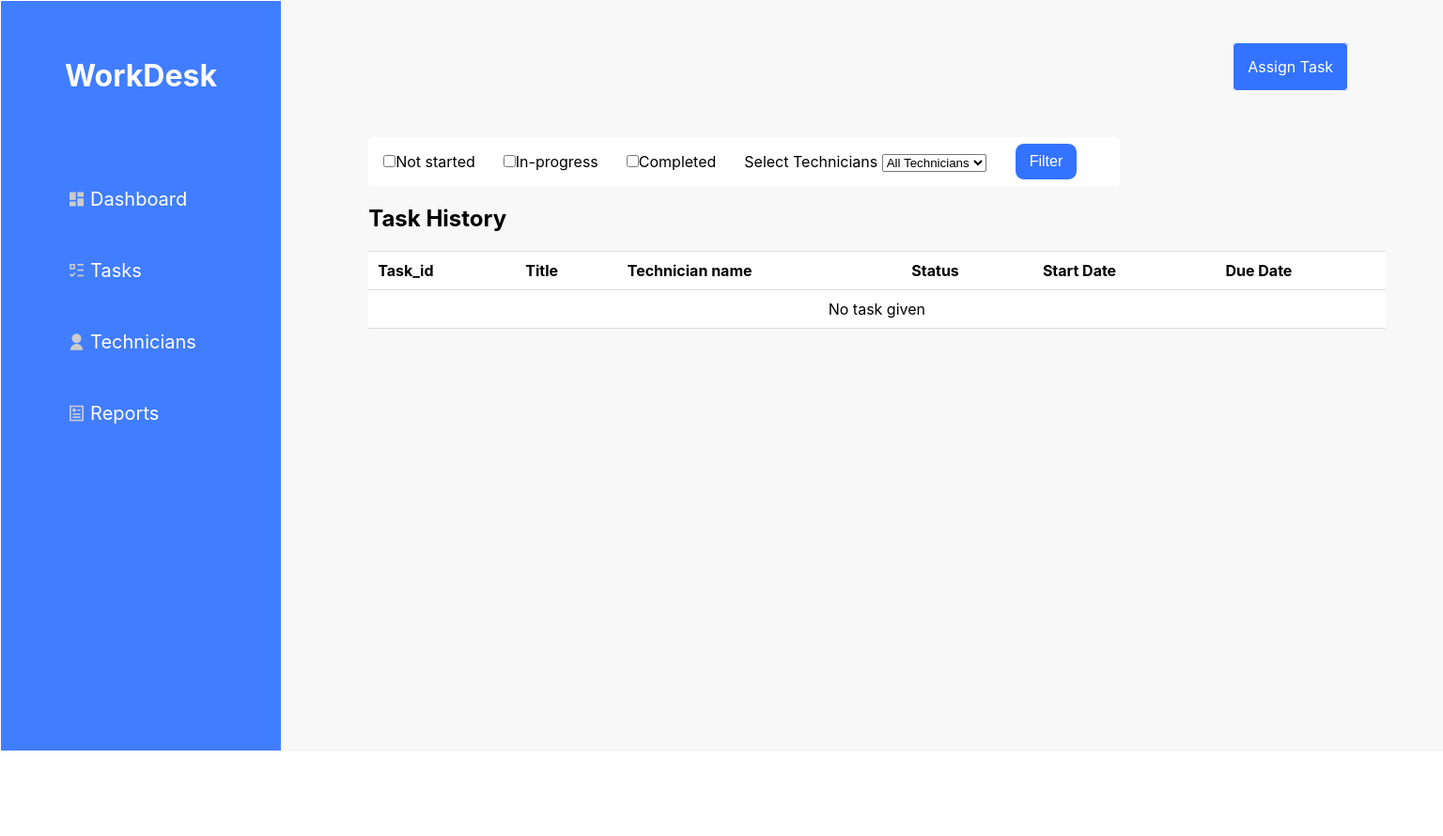
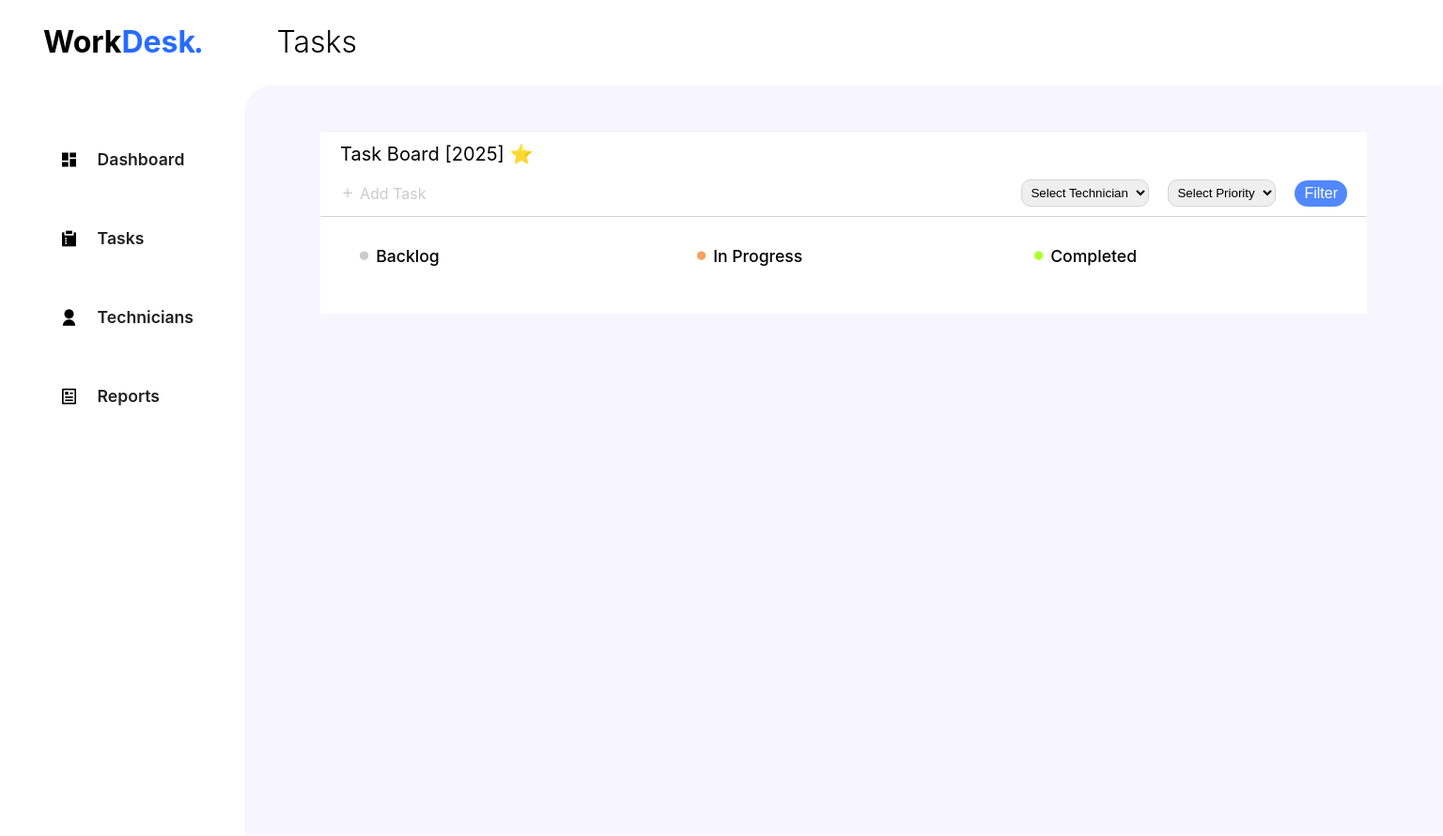
Before and after one commit to emmanuelmingo/WorkDesK, a Django app: template Frontend/templates/task.html in a window 1536 px wide. Shown: the whole page at 94% size. Before the commit the page ends 799 px from the top, so only its background shows below. Run offline with Django 5.2, Linux system fonts and the light colour scheme; the template is opened without the code that fills it, so the values that code supplies are empty.

Commit message:
Updated Designs for the Task Page

```diff
--- a/Frontend/assets/css/style.css
+++ b/Frontend/assets/css/style.css
@@ -9,157 +9,8 @@
 
 
 
-/* Dashboard Page */
-@media screen and (min-width:1115px) {
-    .dashboard-body {
-    font-family: 'Inter', sans-serif;
-    background-color: rgb(248, 248, 248);
-    display: flex;
-    gap: 2%;
-    flex-wrap: wrap;
-    align-content: start;
-    }
-    .item:nth-child(1) {
-    width: 100%;
-    height: 5%;
-    }
-
-    .item:nth-child(2) {
-    width: 30%;
-    height: 75%;
-    }
-
-    .item:nth-child(3) {
-    flex-grow: 1;
-    height: 75%;
-    }
-
-    /* HEADER STYLES */
-    .header{
-        height: 70px;
-        left: 0;
-        right: 0;
-        width: 100%;
-        display: flex;
-        align-items: center;
-        padding-left: 3%;
-        background-color: #417dff;
-
-    }
-    .header img{
-        width: 50px;
-    }
-    .header h2{
-        color: white;
-    }
-
-    /*Sidebar Styles */
-    .dashboard-sidebar{
-        border: 1px solid white;
-        width: 260px;
-        min-height: 100vh;
-        height: 100%;
-        background-color: white;
-    }
-    .dashboard-nav{
-        padding: 20% ;
-        width: 100%;
-
-    }
-    .dashboard-nav ul li{
-        list-style: none;
-        border: 1px, solid white;
-        border-radius: 10px;
-        padding: 10px;
-        margin-bottom: 30px;
-    }
-    .dashboard-nav ul li a{
-        text-decoration: none;
-        color: rgb(33, 33, 33);
-        font-size: 1.25rem;
-    }
-    .dashboard-nav ul li i{
-        color: #417dff;
-        font-size: 1.25rem;
-    }
-    .dashboard-nav ul li:hover{
-        background-color: #b6cdff;
-    }
-
-
-    .sidebar{
-        border: 1px solid white;
-        width: 300px;
-        min-height: 100vh;
-        height: 100%;
-        background-color: #417dff;
-        display: flex;
-        flex-direction: column;
-        align-items: center;
-        padding-top: 20%;
-    }
-    .sidebar h2{
-        font-size: 2rem;
-        color: white;
-    }
-
-    .nav{
-        padding: 30% 20% ;
-        width: 100%;
-    }
-    .nav ul li{
-        list-style: none;
-        border: 1px, solid #417dff;
-        border-radius: 10px;
-        padding: 10px 10px;
-        margin-bottom: 30px;
-    }
-    .nav ul li a{
-        text-decoration: none;
-        color: white;
-        font-size: 1.25rem;
-    }
-    .nav ul li i{
-        color: #cbcbcb;
-        font-size: 1.25rem;
-    }
-    .nav ul li:hover{
-        background-color: #6ab4ff;
-    }
-
-    /* Main Styles */
-    .dashboard-main{
-        max-width: 1200px;
-        width: 100%;
-        margin-left: 20px;
-    }
-    .box-container{
-        display: flex;
-        gap: 5%;
-        width: 100%;
-        margin: 30px 0;
-        margin-right: 20px;
-    }
-    .box{
-        display: flex;
-        align-items: center;
-        gap: 10px;
-        border: 1px solid white;
-        border-radius: 5px;
-        max-width:400px;
-        width: 100%;
-        padding: 15px 20px ;
-        background-color: white;
-    }
-    .icon{
-        font-size: 1.5rem;
-        border: 1px solid;
-        border-radius: 48%;
-        padding: 9px;
-        background-color: #3373ff;
-        color: white;
-    }
-
+/* Admin Styles */
+@media screen and (min-width:1360px) {
     /* Login Page */
     .login-body{
         background-color: #417dff;
@@ -236,118 +87,261 @@
         opacity: 0;
         pointer-events: none;
     }
-
-    .general-body {
+    /* Dashboard Styles */
+    .dashboard-body {
     font-family: 'Inter', sans-serif;
     background-color: white;
     display: flex;
-    gap: 2%;
-    flex-wrap: nowrap;
+    flex-wrap: wrap;
     align-content: start;
-    background-color: rgb(248, 248, 248);
+    }
+    .item:nth-child(1) {
+    width: 100%;
+    height: 5%;
     }
 
-    .item:nth-child(1) {
+    .item:nth-child(2) {
     width: 30%;
-    height: 100%;
+    height: 75%;
     }
 
     .item:nth-child(3) {
-    flex-grow: 1;
-    height: 100%;
+    width: 70%;
+    height: 75%;
     }
 
-    .task-main{
-        padding: 4%;
+    /*HEADER STYLES */
+    .header{
+        height: 90px;
         left: 0;
         right: 0;
         width: 100%;
+        display: flex;
+        gap: 80px;
+        padding-left:3%;
+        background-color: white;
     }
-    .task-main a{
-        color: white;
-        text-decoration: none;
-        padding: 15px;
-        margin-left: 85%;
-        border: 1px solid;
-        border-radius: 5px;
-        background-color: #3373ff;
+    .header h2{
+        color: black;
+        font-size: 2rem;
+        padding-top: 1.7%;
     }
-    .task-filter{
+    .header h2 span{
+        color: #276cff;
+    }
+    .header h3{
+        color: black;
+        font-size: 2rem;
+        padding-top: 1.7%;
+        font-weight: 300;
+    }
+    .dot{
+        font-size: .4rem;
+    }
+
+    /*Sidebar Styles */
+    .dashboard-sidebar{
+        border: 1px solid white;
+        width: 260px;
+        min-height: 100vh;
+        height: 100%;
+        background-color: white;
+    }
+    .dashboard-nav{
+        padding: 22% 20% ;
+        width: 100%;
+
+    }
+    .dashboard-nav ul li{
+        list-style: none;
         display: flex;
         align-items: center;
-        gap: 30px;
-        margin-top: 6%;
+        gap: 20px;
+        border: 1px, solid white;
+        border-radius: 10px;
+        padding: 10px;
+        margin-bottom: 40px;
+    }
+    .dashboard-nav ul li a{
+        text-decoration: none;
+        color: rgb(33, 33, 33);
+        font-size: 1.1rem;
+        font-weight: 600;
+    }
+    .dashboard-nav ul li a:focus{
+        outline: none;
+    }
+    .dashboard-nav ul li i{
+        font-size: 1.25rem;
+    }
+    .dashboard-nav ul li:hover{
+        background-color: #256aff;
+        color: rgb(237, 233, 233);
+    }
+    .dashboard-nav ul li:hover a{
+        color: white;
+    }
+
+    /* Main Styles */
+    .dashboard-main{
+        flex-grow: 1;
+        width: auto;
+        border: 1px solid rgb(255, 249, 255);
+        border-top-left-radius: 30px;
+        background-color: color-mix(in srgb, #5d57f4, transparent 95%);
+        padding: 20px;
+    }
+    .box-container{
+        display: flex;
+        gap: 5%;
+        width: 100%;
+        margin: 30px 0;
+        margin-right: 20px;
+    }
+    .box{
+        display: flex;
+        align-items: center;
+        gap: 10px;
         border: 1px solid white;
         border-radius: 5px;
+        max-width:400px;
+        width: 100%;
+        padding: 15px 20px ;
         background-color: white;
-        padding: 5px 15px;
-        width: 800px;
-        margin-bottom: 20px;
     }
-    .filter-btn{
-        padding: 10px 15px;
-        color: white;
-        background-color: #3373ff;
+    .icon{
+        font-size: 1.5rem;
         border: 1px solid;
-        border-radius: 10px;
-        font-size: 1rem;
-    }
-    .filter-btn:hover{
-        cursor: pointer;
-    }
-    /* Table Styles */
-    table {
-        border-collapse: collapse;
-        width: 100%;
-        margin-top: 20px;
-    }
-
-    th, td {
-        border-top: 1px solid #ddd;
-        border-bottom: 1px solid #ddd;
-        padding: 10px;
-        text-align: left;
-        background-color: white
-    }
-
-    /*
-    .status.not-started {
-        border: 1px solid #e7e7e7;
-        border-radius: 100px;
-        border-left: none;
-        border-right: none;
-        padding: 2px 2px;
-        padding-left: 10px;
-        width: 120px;
-        background-color: rgb(236, 236, 236);
-
-    }
-
-    .status.in-progress {
-        border: 1px solid #e7e7e7;
-        border-radius: 100px;
-        border-left: none;
-        border-right: none;
-        padding: 2px 2px;
-        padding-left: 10px;
-        width: 120px;
+        border-radius: 48%;
+        padding: 9px;
         background-color: #3373ff;
         color: white;
     }
-
-    .status.completed {
-        border: 1px solid #e7e7e7;
+    /* Task Container Styles */
+    .task-container{
+        padding: 30px 60px;
+        width: 100%;
+        display: flex;
+        flex-direction: column;
+    }
+    .task-header{
+        border: 1px solid white;
+        background-color: white;
+        padding: 10px 20px;
+        border-bottom: 1px solid rgb(212, 212, 212);
+    }
+    .task-header h3{
+        font-size: 1.25rem;
+        font-weight: 400;
+        margin-bottom: 15px;
+    }
+    .task-selection{
+        display: flex;
+        align-items: center;
+        justify-content: space-between;
+    }
+    .new-task{
+        display: flex;
+        align-items: center;
+        color: #cbcbcb;
+        gap: 5px;
+        transition: all 0.3s;
+    }
+    .new-task:hover i,
+    .new-task:hover span{
+        cursor: pointer;
+        transform: translateY(-5px);
+    }
+    .filter-form{
+        display: flex;
+        align-items: center;
+        gap: 20px;
+    }
+    .filter-form select{
+        border: 1px solid rgb(213, 213, 213);
+        border-radius: 10px;
+        padding: 5px;
+        cursor: pointer;
+    }
+    .filter-button{
+        padding: 5px 10px;
+        font-size: 1rem;
+        background-color: #5188ff;
+        color: white;
+        border: none;
         border-radius: 100px;
-        border-left: none;
-        border-right: none;
-        padding: 2px 2px;
+        cursor: pointer;
+    }
+    .task-body{
+        border: 1px solid white;
+        background-color: white;
+        padding: 30px 30px;
+    }
+    .task-box {
+    display: grid;
+    grid-template-columns: repeat(3, 1fr);
+    gap: 25px; /* Adjust gap as needed */
+    width: 100%;
+    }
+    .task-card-title{
+        display: flex;
+        align-items: center;
+        gap: 7px;
+        padding-bottom: 20px;
         padding-left: 10px;
-        width: 120px;
-        background-color: rgb(162, 255, 23);
-        color: white;
     }
-    */
-
+    .task-card-title h4{
+        font-size: 1.1rem;
+        font-weight: 500;
+    }
+    .backlog{
+        font-size: .7rem;
+        color: #cbcbcb;
+    }
+    .completed{
+        font-size: .7rem;
+        color: greenyellow;
+    }
+    .in-progress{
+        font-size: .7rem;
+        color: #f4a261;
+    }
+    .task-card{
+        display: flex;
+        flex-direction: column;
+        border: 1px solid rgb(238, 238, 238);
+        box-shadow: rgb(221, 221, 221) 0px 1px 4px;
+        width: 300px;
+        border-radius: 5px;
+        padding: 10px 15px;
+        margin-bottom: 20px;
+    }
+    .task-card-footer{
+        display: flex;
+        align-items: center;
+        gap: 5px;
+        padding-top: 10px;
+        justify-content: space-between;
+    }
+    .task-card-footer img{
+        border-radius: 50%;
+        width: 20px;
+        height: auto;
+    }
+    .task-card-footer span{
+        font-size: .8rem;
+        font-weight: 500;
+    }
+    .task-card-technician{
+        display: flex;
+        align-items: center;
+        gap: 5px;
+    }
+    .task-card-details{
+        display: flex;
+        align-items: center;
+        gap: 10px;
+    }
     /* Task Form Styles */
     .assign-task-main{
         margin: 6%;
@@ -588,7 +582,7 @@
 
 }
 
-/* Smaller Screens */
+/* Technician */
 @media screen and (max-width:960px){
     /* Technician Dashboard */
     .tech-body{
--- a/Frontend/templates/index.html
+++ b/Frontend/templates/index.html
@@ -11,8 +11,7 @@
 </head>
 <body class="dashboard-body">
     <header class="header">
-        <img src="{% static 'header icons/servitel-logo.png' %}" alt="Company-logo">
-        <h2>Servitel WorkDesk</h2>
+        <h2>Work<span>Desk<i class="ri-circle-fill dot"></i></span></h2>
     </header>
     <div class="layout">
         <aside class="dashboard-sidebar">
--- a/Frontend/templates/task.html
+++ b/Frontend/templates/task.html
@@ -9,18 +9,21 @@
     <link rel="stylesheet" href="{% static 'css/style.css' %}">
     <link href="https://cdn.jsdelivr.net/npm/remixicon@3.5.0/fonts/remixicon.css" rel="stylesheet">
 </head>
-<body class="general-body">
+<body class="dashboard-body">
+     <header class="header">
+        <h2>Work<span>Desk<i class="ri-circle-fill dot"></i></span></h2>
+        <h3>Tasks</h3>
+    </header>
     <div class="layout">
-        <aside class="sidebar">
-            <h2>WorkDesk</h2>
-            <nav class="nav">
+        <aside class="dashboard-sidebar">
+            <nav class="dashboard-nav">
                 <ul>
                     <li>
                         <i class="ri-dashboard-fill"></i>
                         <a href="{% url 'admin_dashboard'%}">Dashboard</a>
                     </li>
                     <li>
-                        <i class="ri-list-check-3"></i>
+                        <i class="ri-survey-fill"></i>
                         <a href="{% url 'task'%}">Tasks</a>
                     </li>
                     <li>
@@ -35,55 +38,112 @@
             </nav>
         </aside>
     </div>
-    <main class="task-main">
-        <a href="{% url 'assign_task'%}"> Assign Task</a>
-        <form action="task" method="post" class="task-filter">
+    <main class="dashboard-main">
+        <div class="task-container">
+            <div class="task-header">
+                <h3> Task Board [2025] ⭐</h3>
+                <div class="task-selection">
+                    <div class="new-task" onclick="location.href='{% url 'assign_task' %}'">
+                        <i class="ri-add-line"></i>
+                        <span>Add Task</span>
+                    </div>
+                    <div class="task-filter">
+                        <form action="{% url 'task'%}" method="post" class="filter-form">
                             {% csrf_token %}
-            <label ><input type="checkbox" name="filter" value="Not started" >Not started</label>
-            <label ><input type="checkbox" name="filter" value="In-progess" >In-progress</label>
-            <label ><input type="checkbox" name="filter" value="Completed" >Completed</label>
-            <label>
-                Select Technicians
-                <select name="technicians" >
-                    <option value="" selected disabled>All Technicians</option>
-                    {% for tech in technicians%}
-                    <option value="{{tech.name}}" >{{tech.name}}</option>
+                            <select name="technicians">
+                                <option value="" disabled selected>Select Technician</option>
+                                {% for technician in technicians %}
+                                    <option value="{{ technician.name}}">
+                                        {{ technician.name }}
+                                    </option>
                                 {% endfor %}
                             </select>
-            </label>
-            <input type="submit" value="Filter" class="filter-btn">
+                            <select name="priority" >
+                                <option value="" disabled selected>Select Priority</option>
+                                <option value="High">High</option>
+                                <option value="Medium">Medium</option>
+                                <option value="Low">Low</option>
+                            </select>
+                            <input type="submit" value="Filter" class="filter-button">
                         </form>
-        <h2>Task History</h2>
-        <table>
-            <thead>
-                <tr>
-                    <th>Task_id</th>
-                    <th>Title</th>
-                    <th>Technician name</th>
-                    <th>Status</th>
-                    <th>Start Date</th>
-                    <th>Due Date</th>
-                </tr>
-            </thead>
-           <tbody>
-                {% if tasks %}
+                    </div>
+                </div>
+            </div>
+            <div class="task-body">
+                <div class="task-box">
+                    <div class="task-cards">
+                        <div class="task-card-title">
+                            <i class="ri-circle-fill backlog"></i>
+                            <h4>Backlog</h4>
+                        </div>
                         {% for task in tasks %}
-                    <tr onclick="window.location.href='{% url 'task_detail' task.pk admin.role %}';" style="cursor: pointer;">
-                        <td>{{ task.task_id }}</td>
-                        <td>{{ task.title }}</td>
-                        <td>{{ task.technician_name }}</td>
-                        <td class="status {{ task.status|lower|slugify }}">{{ task.status }}</td>
-                        <td>{{ task.start_date }}</td>
-                        <td>{{ task.due_date }}</td>
-                    </tr>
+                            {% if task.status == 'Not started' %}
+                            <div class="task-card">
+                                <p>{{ task.title }}</p>
+                                <div class="task-card-footer">
+                                    <div class="task-card-technician">
+                                        <img src="{% static 'header icons/person-removebg-preview.png'%}" alt="person-icon">
+                                        <span class="technician">{{ task.technician_name|truncatewords:1}}</span>
+                                    </div>
+                                    <div class="task-card-details">
+                                        <span class="priority">{{ task.priority }}</span>
+                                        <span class="date">{{ task.due_date|date:"M d" }}</span>
+                                    </div>
+                                </div>
+                            </div>
+                            {% endif %}
                         {% endfor %}
-                {% else %}
-                    <tr>
-                        <td colspan="6" style="text-align: center;">No task given</td>
-                    </tr>
+                    </div>
+                    <div class="task-cards">
+                        <div class="task-card-title">
+                            <i class="ri-circle-fill in-progress"></i>
+                            <h4> In Progress</h4>
+                        </div>
+                        {% for task in tasks %}
+                            {% if task.status == 'In progress' %}
+                            <div class="task-card">
+                                <p>{{ task.title }}</p>
+                                <div class="task-card-footer">
+                                    <div class="task-card-technician">
+                                        <img src="{% static 'header icons/person-removebg-preview.png'%}" alt="person-icon">
+                                        <span class="technician">{{ task.technician_name|truncatewords:1}}</span>
+                                    </div>
+                                    <div class="task-card-details">
+                                        <span class="priority">{{ task.priority }}</span>
+                                        <span class="date">{{ task.due_date|date:"M d" }}</span>
+                                    </div>
+                                </div>
+                            </div>
                             {% endif %}
-            </tbody>
-        </table>
+                        {% endfor %}
+                    </div>
+                    <div class="task-cards">
+                        <div class="task-card-title">
+                            <i class="ri-circle-fill completed"></i>
+                            <h4>Completed</h4>
+                        </div>
+                        {% for task in tasks %}
+                            {% if task.status == 'Completed' %}
+                            <div class="task-card">
+                                <p>{{ task.title }}</p>
+                                <div class="task-card-footer">
+                                    <div class="task-card-technician">
+                                        <img src="{% static 'header icons/person-removebg-preview.png'%}" alt="person-icon">
+                                        <span class="technician">{{ task.technician_name|truncatewords:1}}</span>
+                                    </div>
+                                    <div class="task-card-details">
+                                        <span class="priority">{{ task.priority }}</span>
+                                        <span class="date">{{ task.due_date|date:"M d" }}</span>
+                                    </div>
+                                </div>
+                            </div>
+                            {% endif %}
+                        {% endfor %}
+                    </div>
+                </div>
+
+            </div>
+        </div>
     </main>
 </body>
 </html>
```
Also changed, not shown: Backend/WorkDesk/views.py (+9 -9 lines). Lines whose indentation alone changed are shown as unchanged.
